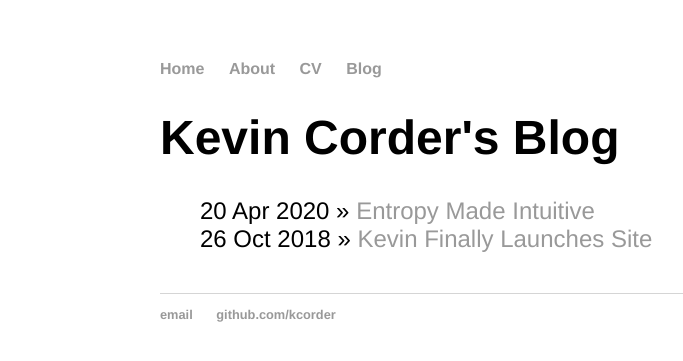
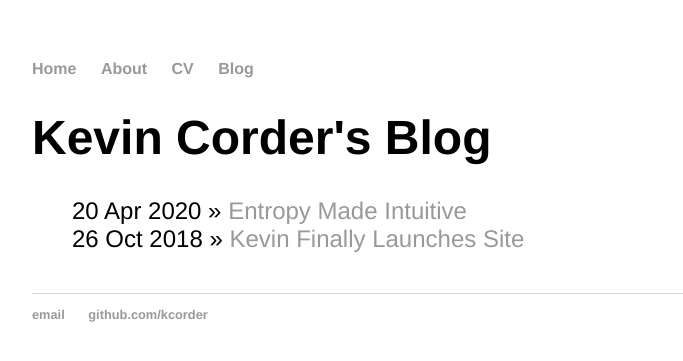
Before and after one commit to kcorder/kcorder.github.io, a Jekyll site: the page built from blog/index.html, in a window 1280 px wide. Shown: the top 361 px of the page, without its empty margins (32-715 px from the left). Built offline with Jekyll 4.4.1, drawn with Linux system fonts in a browser that asks for light colours.

Commit message:
Update main.css

```diff
--- a/css/main.css
+++ b/css/main.css
@@ -1,7 +1,8 @@
 body {
     font-family:'Helvetica', 'Arial', 'Sans-Serif';
     margin: 60px auto;
-    width: 70%;
+    width:90%;
+    max-width:1200px;
 }
 nav ul, footer ul {
     font-family:'Helvetica', 'Arial', 'Sans-Serif';
```
